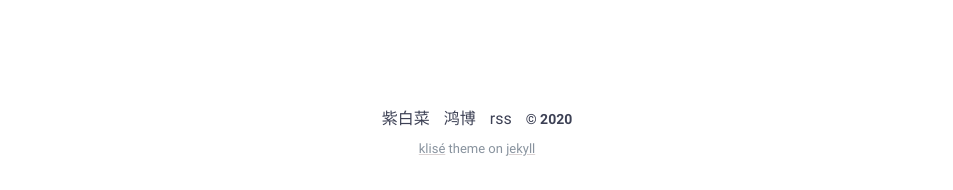
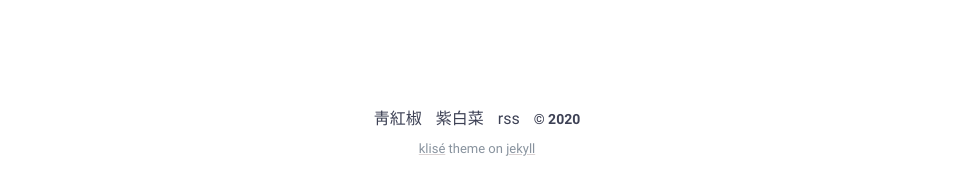
Before and after one commit to YiPianYe/yipianye.github.io, a Jekyll site: the page built from index.md, in a window 1280 px wide. Shown: the part 804-994 px from the top of the page, without its empty margins (163-1116 px from the left). Built offline with Jekyll 4.4.1, drawn with Linux system fonts in a browser that asks for light colours.

Commit message:
Update footer.html

```diff
--- a/_includes/footer.html
+++ b/_includes/footer.html
@@ -1,6 +1,6 @@
 <footer class="footer">
-  <a class="footer_item" href="zibaicai.com">紫白菜</a>
-  <a class="footer_item" href="Hbw.Me">鸿博</a>
+  <a class="footer_item" href="https://qinghongjiao.com/">靑紅椒</a>
+  <a class="footer_item" href="https://zibaicai.com/">紫白菜</a>
   <a class="footer_item" href="/feed.xml">rss</a>
   <span class="footer_item">&copy; {{ site.time | date: "%Y" }}</span>
   <small class="footer_copyright">
```
